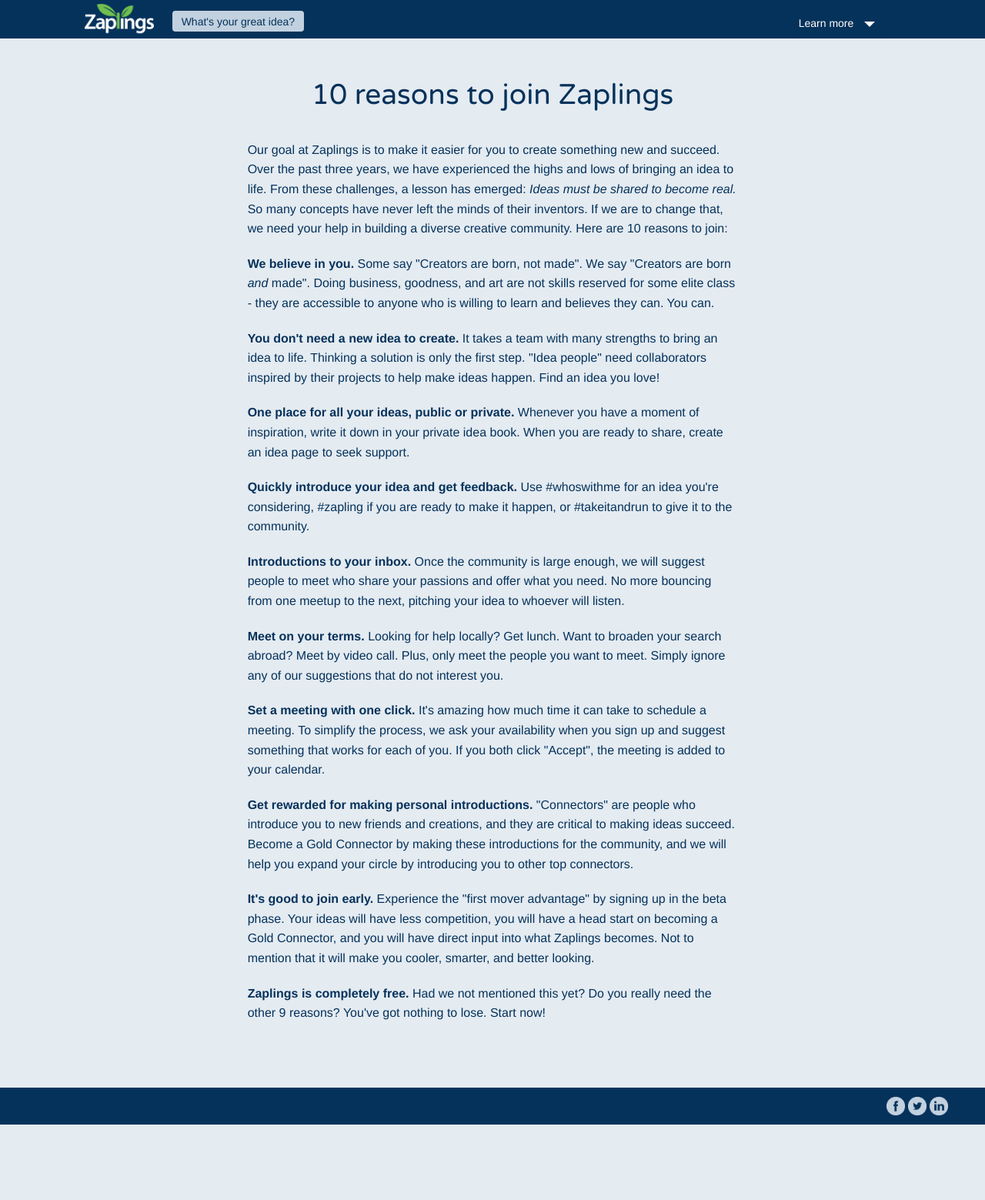
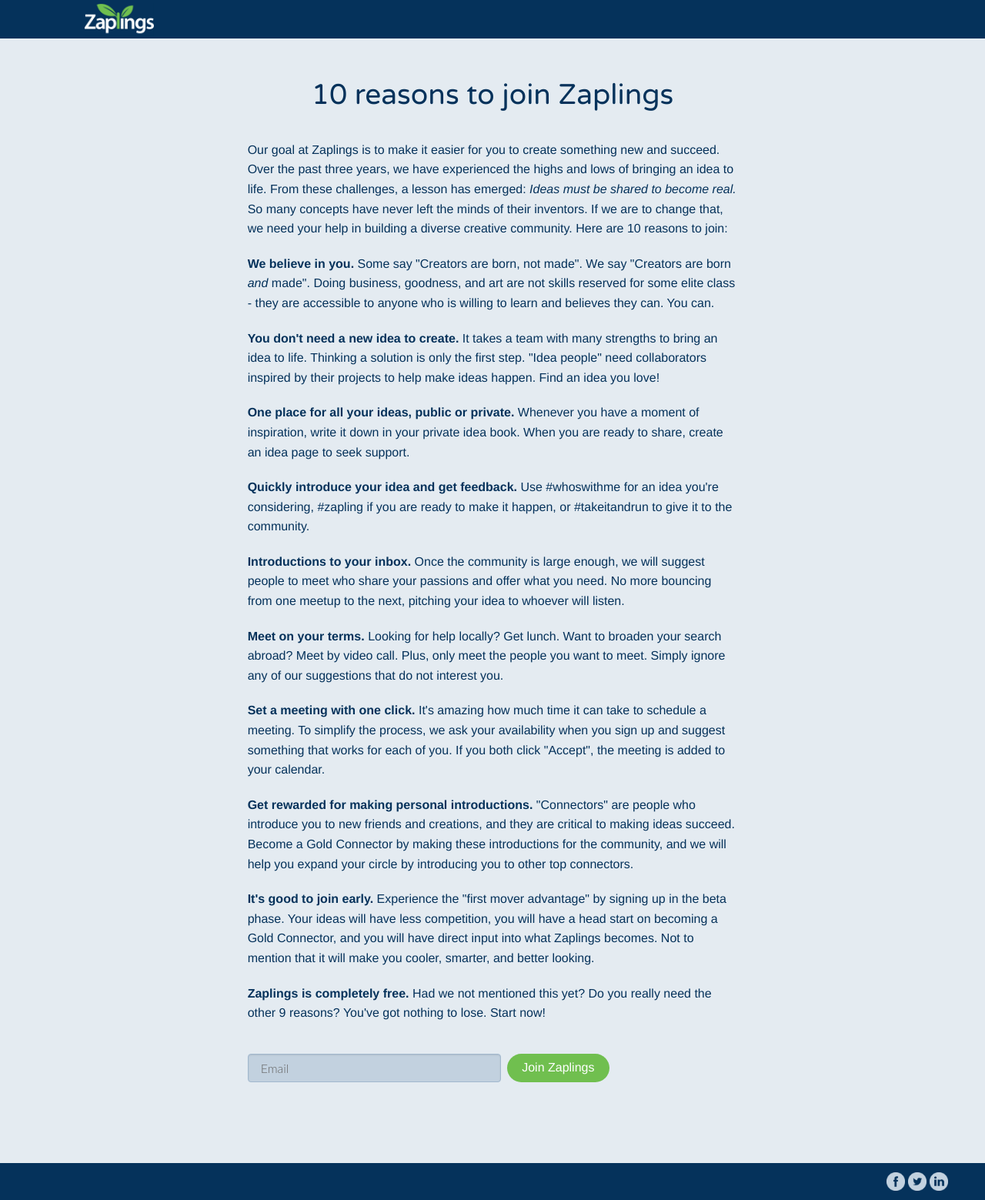
Before and after one commit to nickolashe/zaplings-full, a Django app: page //10reasons/ in a window 1280 px wide. Shown: the whole page at 77% size. Before the commit the page ends 1461 px from the top, so only its background shows below. Run offline with Django 3.2, Linux system fonts and the light colour scheme; parts of the project's set-up code (start-up, migrations or seed data) failed here and were passed over.

Commit message:
10 reasons - URL syntax not working

```diff
--- a/zaplings/templates/zaplings/10reasons.html
+++ b/zaplings/templates/zaplings/10reasons.html
@@ -18,16 +18,16 @@
 		<div class="wrapper">
 			<header class="row header full-width">
 		  		<div class="header-left medium-7 medium-offset-1 hide-for-small-only columns">
-					<a href="./index.html"><img class="headerLogo" src="{% static "./images/header-logo.png" %}" alt="Zaplings logo" width="90px" height="44px"/></a>
-					<a href="./startidea.html"><button class="new-idea button small radius">What's your great idea?</button></a>
+					<a href="{% url "index" %}"><img class="headerLogo" src="{% static "./images/header-logo.png" %}" alt="Zaplings logo" width="90px" height="44px"/></a>
+<!--					<a href="./startidea.html"><button class="new-idea button small radius">What's your great idea?</button></a>	-->
 				</div>
 
 				<div class="header-left small-10 show-for-small-only columns">
 					<a href="./index.html"><img class="headerLogo" src="{% static "./images/header-logo.png" %}" width="90px" height="44px"/></a>
-					<a href="./startidea.html"><button class="small-new-idea button small radius">What's your great idea?</button></a>
+<!--					<a href="./startidea.html"><button class="small-new-idea button small radius">What's your great idea?</button></a>	-->
 		  	  	</div>
 
-				<div class="header-learn large-3 medium-4 hide-for-small-only columns end">
+<!--				<div class="header-learn large-3 medium-4 hide-for-small-only columns end">
 					<a href="#" data-dropdown="drop1" class="button round small dropdown">Learn more</a><br>
 					<ul id="drop1" data-dropdown-content class="f-dropdown">
 						<li><a href="./howitworks.html">How it works</a></li>
@@ -46,6 +46,7 @@
 						<li><a href="./getinvolved.html">Get involved</a></li>
 				  	</ul>
 		  	  	</div>
+-->
 		  	</header>
 
 			<h2 class="titleCenter">10 reasons to join Zaplings</h2>
@@ -62,6 +63,16 @@
 					<p><strong>Get rewarded for making personal introductions.</strong> "Connectors" are people who introduce you to new friends and creations, and they are critical to making ideas succeed. Become a Gold Connector by making these introductions for the community, and we will help you expand your circle by introducing you to other top connectors.</p>
 					<p><strong>It's good to join early.</strong> Experience the "first mover advantage" by signing up in the beta phase. Your ideas will have less competition, you will have a head start on becoming a Gold Connector, and you will have direct input into what Zaplings becomes. Not to mention that it will make you cooler, smarter, and better looking.</p>
 					<p><strong>Zaplings is completely free.</strong> Had we not mentioned this yet? Do you really need the other 9 reasons? You've got nothing to lose. Start now!</p>
+				</div>
+			</div>
+			<div class="row">
+				<div class="medium-6 medium-offset-2 small-10 small-offset-1 columns">
+					<div id="start-options" class="add-margin-top">
+						<form id="form-join">
+							<button id="email-submit" type="submit" class="button round success">Join Zaplings</button>
+							<div id="home-email"><input type="email" placeholder="Email"/></div>
+						</form>
+					</div>
 				</div>
 			</div>
 
```
Also changed, not shown: 1 other file.
